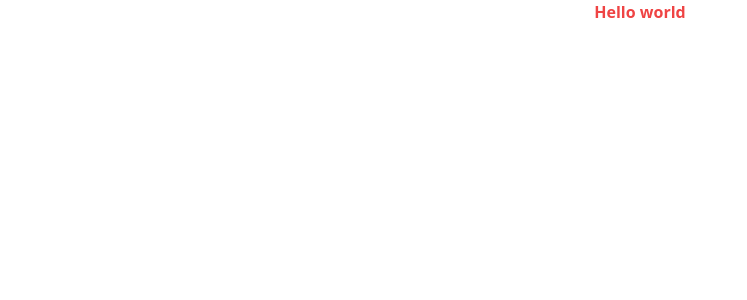
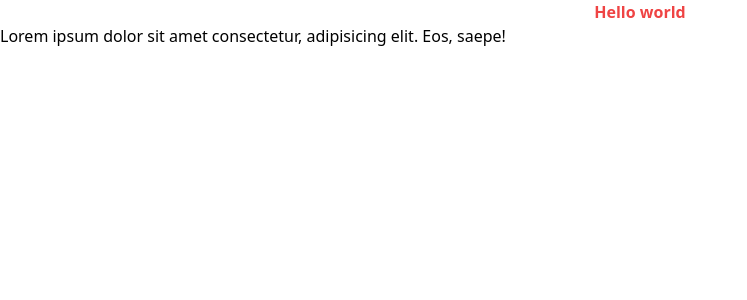
Before and after one commit to Anvarov-Ismoil/gaming-platform, a Vue app: page / in a window 1280 px wide. Shown: the top 300 px of the page, without its empty margins (0-747 px from the left). Built offline with nearby package versions, Linux system fonts and the light colour scheme.

Commit message:
feat: first commit

```diff
--- a/src/views/HomeView.vue
+++ b/src/views/HomeView.vue
@@ -2,6 +2,7 @@
 <template>
   <main>
     <h1 class="text-center font-bold text-red-500">Hello world</h1>
+    <h2>Lorem ipsum dolor sit amet consectetur, adipisicing elit. Eos, saepe!</h2>
   </main>
 </template>
 
```
